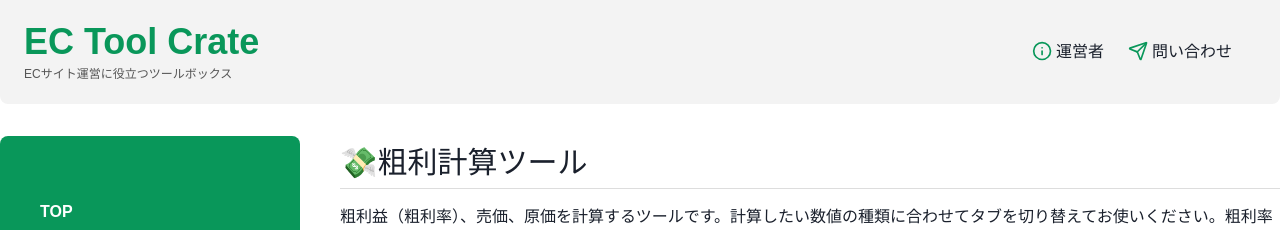
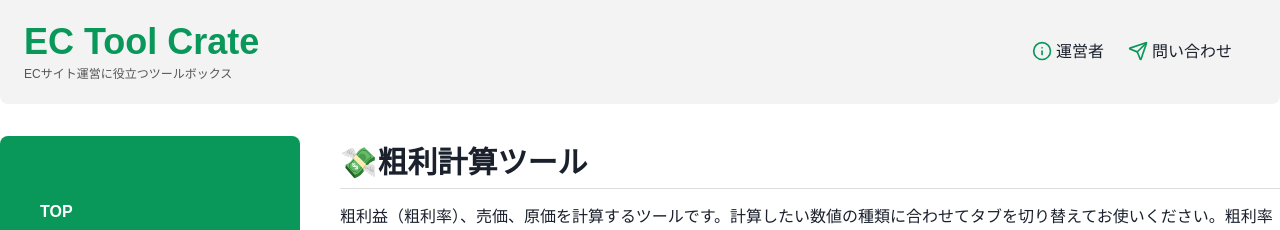
Before and after one commit to mimihokuro/app, a React (Vite) app: page /gross-profit-calculator in a window 1280 px wide. Shown: the top 230 px of the page. Built offline with nearby package versions, Linux system fonts and the light colour scheme.

Commit message:
🎨 ページタイトルのフォントの太さを変更

```diff
--- a/src/components/PageTitle.jsx
+++ b/src/components/PageTitle.jsx
@@ -7,7 +7,6 @@ const PageTitle = ({ pageTitle, pageDescription }) => {
       <Heading
         as="h1"
         size="lg"
-        fontWeight="normal"
         noOfLines={1}
         borderBottom="1px"
         py={2}
```
